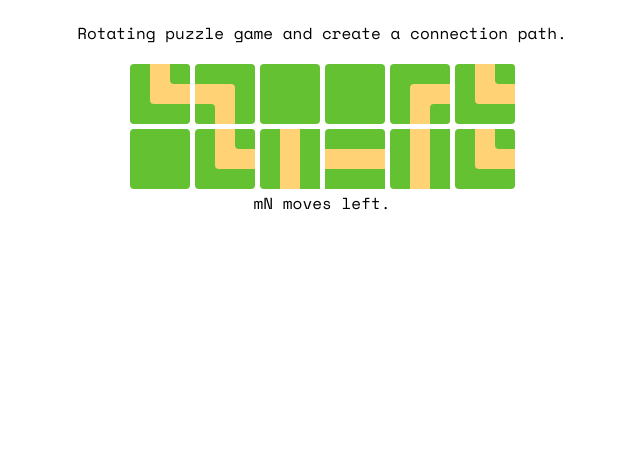
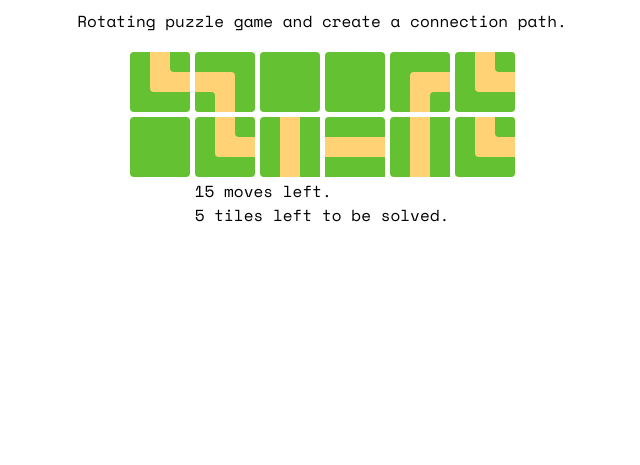
Before and after one commit to daimessdn/path-thern, a plain HTML site: page index.html in a window 1280 px wide. Shown: the part 335-800 px from the top of the page, without its empty margins (318-958 px from the left). Drawn offline with nearby package versions, Linux system fonts and the light colour scheme.

Commit message:
added boxes left stats to be solved

```diff
--- a/index.html
+++ b/index.html
@@ -12,7 +12,8 @@
 	<div id="platform"></div>
 
 	<div id="stats">
-		<span id="moves">mN</span> moves left.
+		<span id="moves">N</span> moves left.<br />
+		<span id="boxes-left">M</span> tiles left to be solved.
 	</div>
 
 	<script src="main.js"></script>
--- a/main.js
+++ b/main.js
@@ -3,45 +3,109 @@
 const platform = document.querySelector("#platform");
 
 // // stats element
-const moveStats = document.querySelector("#moves");
+const moveStats      = document.querySelector("#moves"),
+      boxesLeftStats = document.querySelector("#boxes-left");
 
 // initial move given in this game
-let moves = 10;
+let moves = 15;
 
 // init'd boxes
 const boxes = [
-				{ rotation: 0, orientation: "left-bottom-line" },
-             	{ rotation: 0, orientation: "right-top-line" },
-             	{ rotation: 0, orientation: "none-line" },
-             	{ rotation: 0, orientation: "none-line" },
-             	{ rotation: 0, orientation: "left-top-line" },
-             	{ rotation: 0, orientation: "left-bottom-line" },
-             	{ rotation: 0, orientation: "none-line" },
-             	{ rotation: 0, orientation: "left-bottom-line" },
-             	{ rotation: 0, orientation: "vertical-line" },
-             	{ rotation: 0, orientation: "horizontal-line" },
-             	{ rotation: 0, orientation: "vertical-line" },
-             	{ rotation: 0, orientation: "left-bottom-line" }
+			{
+                        rotation: 0,
+                        orientation: "left-bottom-line",
+                        correctRotation: 0
+                  },
+             	{
+                        rotation: 0,
+                        orientation: "right-top-line",
+                        correctRotation: 0
+                  },
+             	{
+                        rotation: 0,
+                        orientation: "none-line",
+                        correctRotation: 0
+                  },
+             	{
+                        rotation: 0,
+                        orientation: "none-line",
+                        correctRotation: 0
+                  },
+             	{
+                        rotation: 0,
+                        orientation: "left-top-line",
+                        correctRotation: 3
+                  },
+             	{
+                        rotation: 0,
+                        orientation: "left-bottom-line",
+                        correctRotation: 2
+                  },
+             	{
+                        rotation: 0,
+                        orientation: "none-line",
+                        correctRotation: 0
+                  },
+             	{
+                        rotation: 0,
+                        orientation: "left-bottom-line",
+                        correctRotation: 0
+                  },
+             	{
+                        rotation: 0,
+                        orientation: "vertical-line",
+                        correctRotation: 1
+                  },
+             	{
+                        rotation: 0,
+                        orientation: "horizontal-line",
+                        correctRotation: 0
+                  },
+             	{
+                        rotation: 0,
+                        orientation: "vertical-line",
+                        correctRotation: 1
+                  },
+             	{
+                        rotation: 0,
+                        orientation: "left-bottom-line",
+                        correctRotation: 3
+                  }
               ];
 
 // render load the boxes into platform
 boxes.forEach(box => {
-	platform.innerHTML += `<div class="box ${box.orientation}" onclick="rotate(this);"><div></div><div></div></div>`;
+	platform.innerHTML += `<div class="box ${box.orientation}" onclick="rotate(this);">
+                                 <div></div>
+                                 <div></div>
+                             </div>`;
 });
 
 // function to rotate the box
 function rotate(element) {
-	const boxToBeRotated = Array.prototype.indexOf.call(platform.children, element);
+	const index = Array.prototype.indexOf.call(platform.children, element);
+	const boxToBeRotated = boxes[index];
 
-	boxes[boxToBeRotated].rotation++;
-	const finalRotate = boxes[boxToBeRotated].rotation;
+      let rotateProperty = boxToBeRotated.rotation;
+	rotateProperty++;
+      boxToBeRotated.rotation = rotateProperty;
 
-	moves--;
-	updateStats();
+      if (boxToBeRotated.orientation != "none-line") {
+      	moves--;
+      	updateStats();
 
-	element.style.transform = `rotate(${finalRotate * 90}deg)`;
+	      element.style.transform = `rotate(${rotateProperty * 90}deg)`;
+      }
 }
 
+// update game stats
 function updateStats() {
+      const boxesNeedToSolved = boxes.filter(box => {
+            return box.rotation % 4 !== box.correctRotation;
+      });
+
+      boxesLeftStats.textContent = boxesNeedToSolved.length;
 	moveStats.textContent = moves;
 }
+
+updateStats();
```
